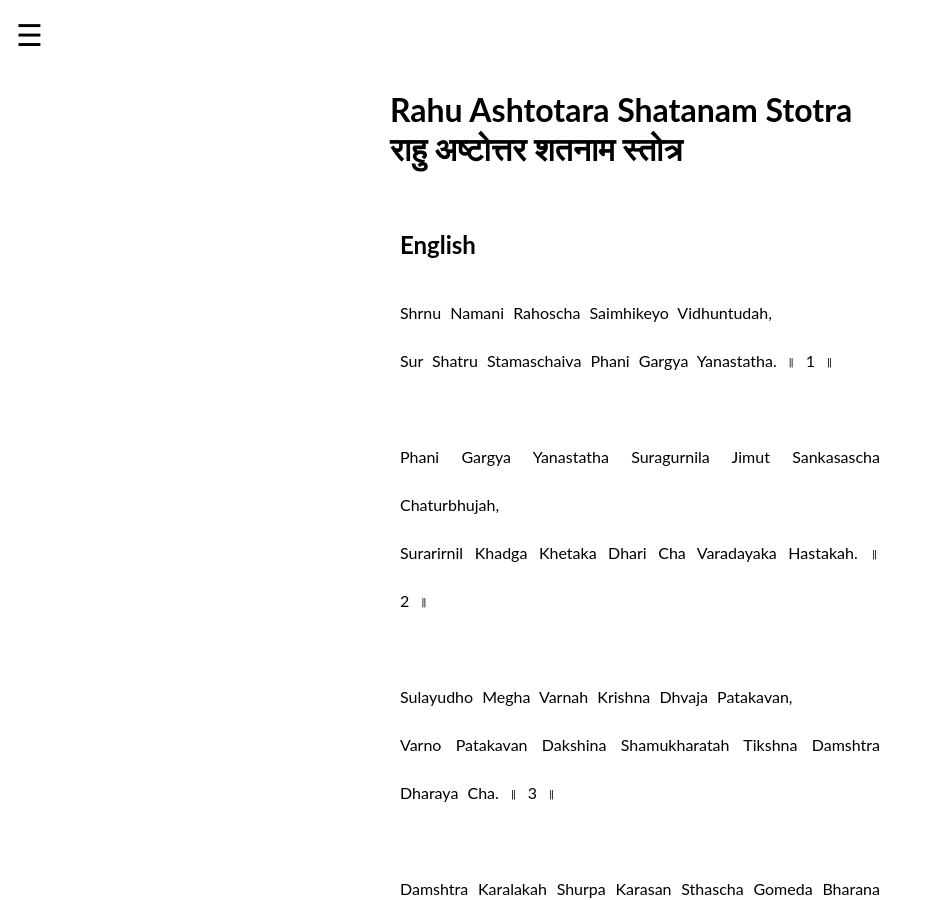
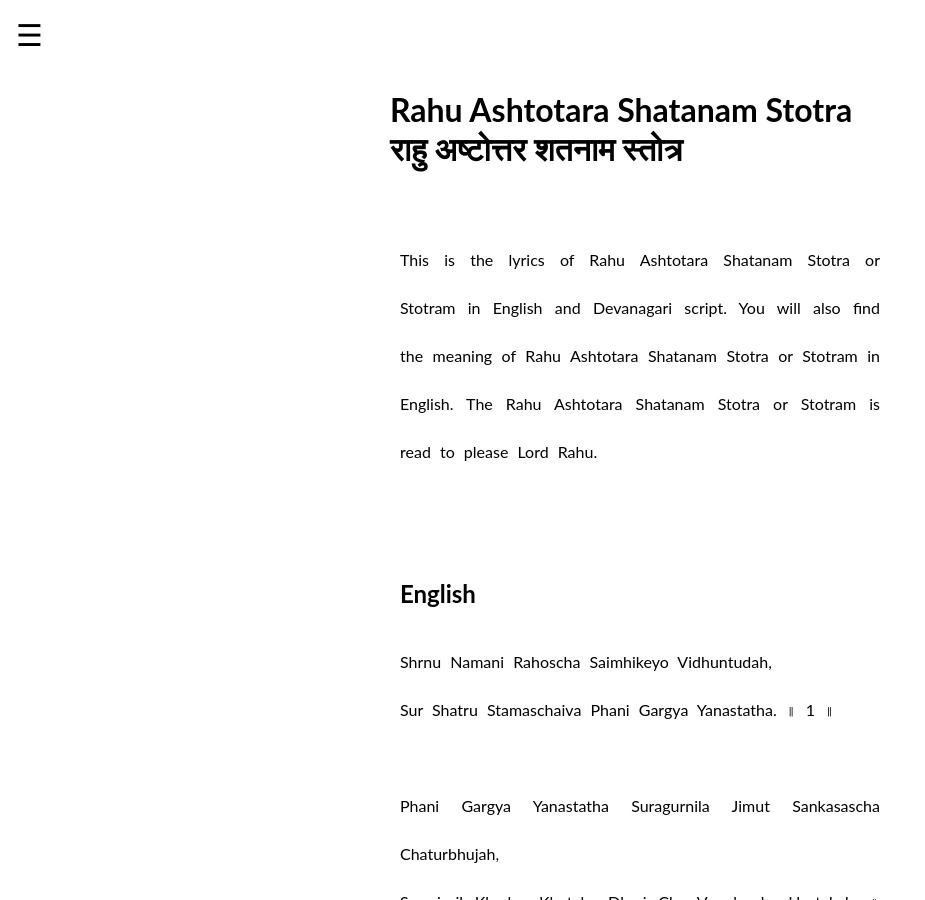
Before and after one commit to abhishekdjoshi/abhishekdjoshi.kclstr.io, a Jekyll site: the page pages/rahu/shatanam_stotra.html, which Jekyll copies as it is, in a window 1280 px wide and 900 px high. Shown: the whole window, without its empty margins (0-925 px from the left). Built offline with Jekyll 4.4.1, drawn with Linux system fonts in a browser that asks for light colours; a script that is not in the unit is left out.

Commit message:
Update shatanam_stotra.html

```diff
--- a/pages/rahu/shatanam_stotra.html
+++ b/pages/rahu/shatanam_stotra.html
@@ -6,16 +6,7 @@
     <meta http-equiv="Content-Type" content="text/html; charset=UTF-8" />
     <meta
       name="description"
-      content="Learn the Rahu Ashtottara Shatanm Stotra of Lord Rahu.
-      Read Rahu Ashtottara Shatanm Stotra lyrics in English, and Rahu Ashtottara Shatanm Stotra lyrics in Hindi or Sanskrit.
-      Also get the meaning of Rahu Ashtottara Shatanm Stotra in English.
-      Convey your prayers to Lord Rahu through Ashtottara Shatanm Stotra lyrics.
-      According to mythology, Rahu Ashtottara Shatanm Stotra lyrics is read to please Lord Rahu.
-      Learn the Rahu Ashtotara Shatanm Stotram of Lord Rahu.
-      Read Rahu Ashtotara Shatanm Stotram lyrics in English, and Rahu Ashtotara Shatanm Stotram lyrics in Hindi or Sanskrit.
-      Also get the meaning of Rahu Ashtotara Shatanm Stotram in English.
-      Convey your prayers to Lord Rahu through Ashtotara Shatanm Stotram lyrics.
-      According to mythology, Rahu Ashtotara Shatanm Stotram lyrics is read to please Lord Rahu."
+      content="Learn Rahu Ashtotara Shatanam Stotra or Stotram. Read the lyrics in English and Hindi or Sanskrit, and get its meaning in English."
     />
     <meta
       name="keywords"
@@ -141,7 +132,7 @@
       });
     </script>
   </head>
-  <body>
+  <body onselectstart="return false;">
     <!--Added below on 18th Feb 2020 at 8:15 PM-->
     <div id="mySidenav" class="sidenav">
       <a href="javascript:void(0)" class="closebtn" onclick="closeNav()"
@@ -174,6 +165,14 @@
         राहु अष्टोत्तर शतनाम स्तोत्र
       </h1>
       <br />
+
+      <p>
+        This is the lyrics of Rahu Ashtotara Shatanam Stotra or Stotram in
+        English and Devanagari script. You will also find the meaning of Rahu
+        Ashtotara Shatanam Stotra or Stotram in English. The Rahu Ashtotara
+        Shatanam Stotra or Stotram is read to please Lord Rahu.
+      </p>
+      <br /><br /><br />
 
       <h2>English</h2>
       <p>
```
